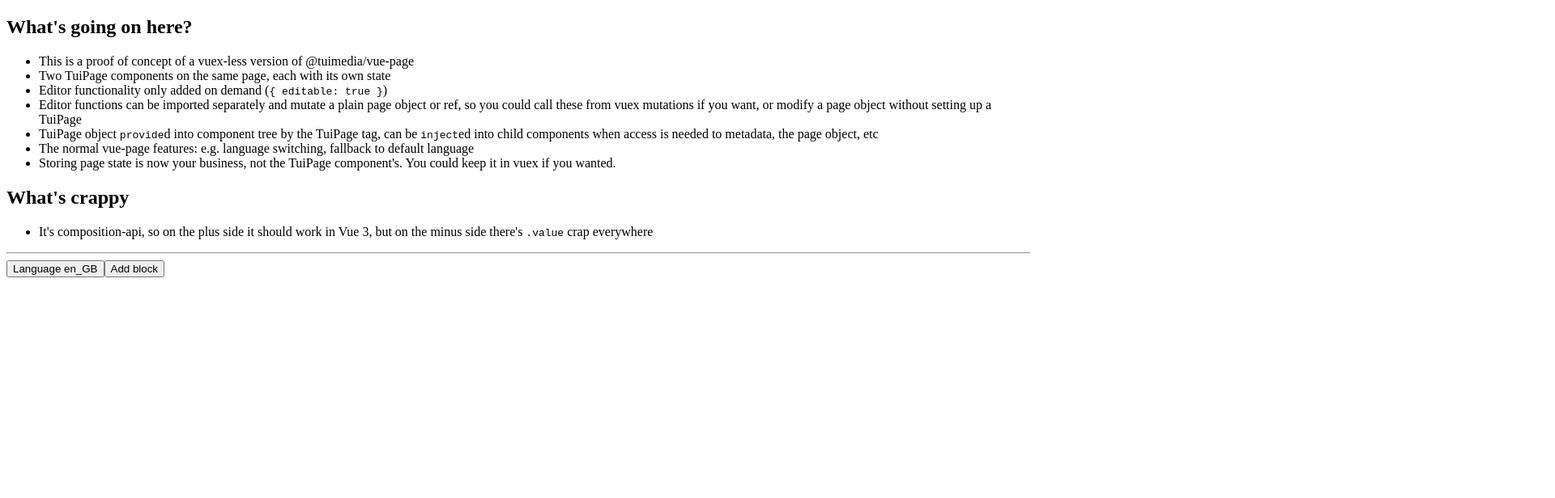
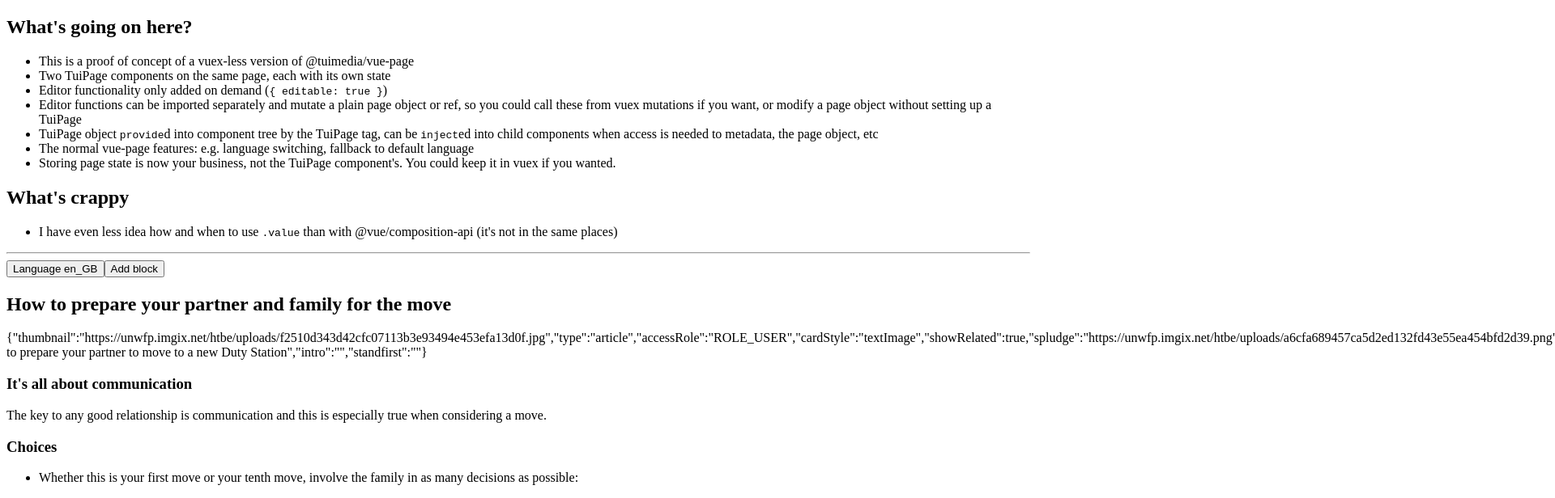
Before and after one commit to tuimedia/vpnext, a Vue app: page / in a window 1280 px wide. Shown: the top 616 px of the page at 81% size, 1920 px wide, since content can reach past the window. Built offline with nearby package versions, Linux system fonts and the light colour scheme.

Commit message:
Rename page->TuiPage, remove some `.value`s

```diff
--- a/src/App.vue
+++ b/src/App.vue
@@ -12,7 +12,7 @@
     </ul>
     <h2>What's crappy</h2>
     <ul>
-      <li>It's composition-api, so on the plus side it should work in Vue 3, but on the minus side there's <code>.value</code> crap everywhere</li>
+      <li>I have even less idea how and when to use <code>.value</code> than with @vue/composition-api (it's not in the same places) </li>
     </ul>
     <hr />
     <button @click.prevent="toggleLanguage">Language {{ language }}</button>
@@ -25,6 +25,7 @@
 </template>
 
 <script>
+import { ref, watch } from 'vue';
 import TuiPage from './components/TuiPage.vue';
 import usePage from './vue-page';
 
@@ -34,24 +35,27 @@ export default {
   components: {
     TuiPage,
   },
-  data() {
+  setup(props) {
+    const language = ref('en_GB');
+    const tuiPage = usePage({ editable: true });
+    const tuiPage2 = usePage();
+
+    watch(language, val => tuiPage.setLanguage(val));
+
+    fetch('/sample.json')
+      .then(r => r.json())
+      .then(page => {
+        tuiPage.setPage(page);
+        tuiPage.setLanguage(props.language);
+        tuiPage2.setPage(page);
+        tuiPage2.setLanguage('en_GB');
+      });
+
     return {
-      tuiPage: usePage({ editable: true }),
-      tuiPage2: usePage(),
-      language: 'en_GB',
+      tuiPage,
+      tuiPage2,
+      language,
     };
-  },
-  watch: {
-    language(val) {
-      this.tuiPage.setLanguage(val);
-    },
-  },
-  async created() {
-    const page = await fetch('/sample.json').then(r => r.json());
-    this.tuiPage.setPage(page);
-    this.tuiPage.setLanguage(this.language);
-    this.tuiPage2.setPage(page);
-    this.tuiPage2.setLanguage('en_GB');
   },
   methods: {
     toggleLanguage() {
--- a/src/components/TuiPage.vue
+++ b/src/components/TuiPage.vue
@@ -20,7 +20,7 @@ export default defineComponent({
     },
   },
   setup(props) {
-    provide('page', readonly(props.data));
+    provide('TuiPage', readonly(props.data));
 
     return {
       rows: props.data.rows,
--- a/src/components/global/PageHero.vue
+++ b/src/components/global/PageHero.vue
@@ -1,22 +1,20 @@
 <template>
   <div>
     <h1>{{ data.title }}</h1>
-    <div v-html="metadata"></div>
+    <div>{{ metadata }}</div>
   </div>
 </template>
 
 <script>
-import { defineComponent, inject } from 'vue'
+import { computed, defineComponent, inject } from 'vue'
 
 export default defineComponent({
   props: {
     data: { type: Object, required: true }
   },
   setup() {
-    const page = inject('page');
-    const metadata = page.metadata.value;
-
-    console.log('page', page.metadata.value)
+    const page = inject('TuiPage');
+    const metadata = computed(() => JSON.stringify(page.metadata));
 
     return {
       metadata,
--- a/src/components/global/WFPArticleGrid.vue
+++ b/src/components/global/WFPArticleGrid.vue
@@ -20,9 +20,9 @@ export default defineComponent({
     },
   },
   setup(props) {
-    const page = inject('page');
+    const page = inject('TuiPage');
     const blocks = computed(() => {
-      return props.data.blocks.map(id => page.blocks.value[id]);
+      return props.data.blocks.map(id => page.blocks[id]);
     });
 
     return { blocks };
```
